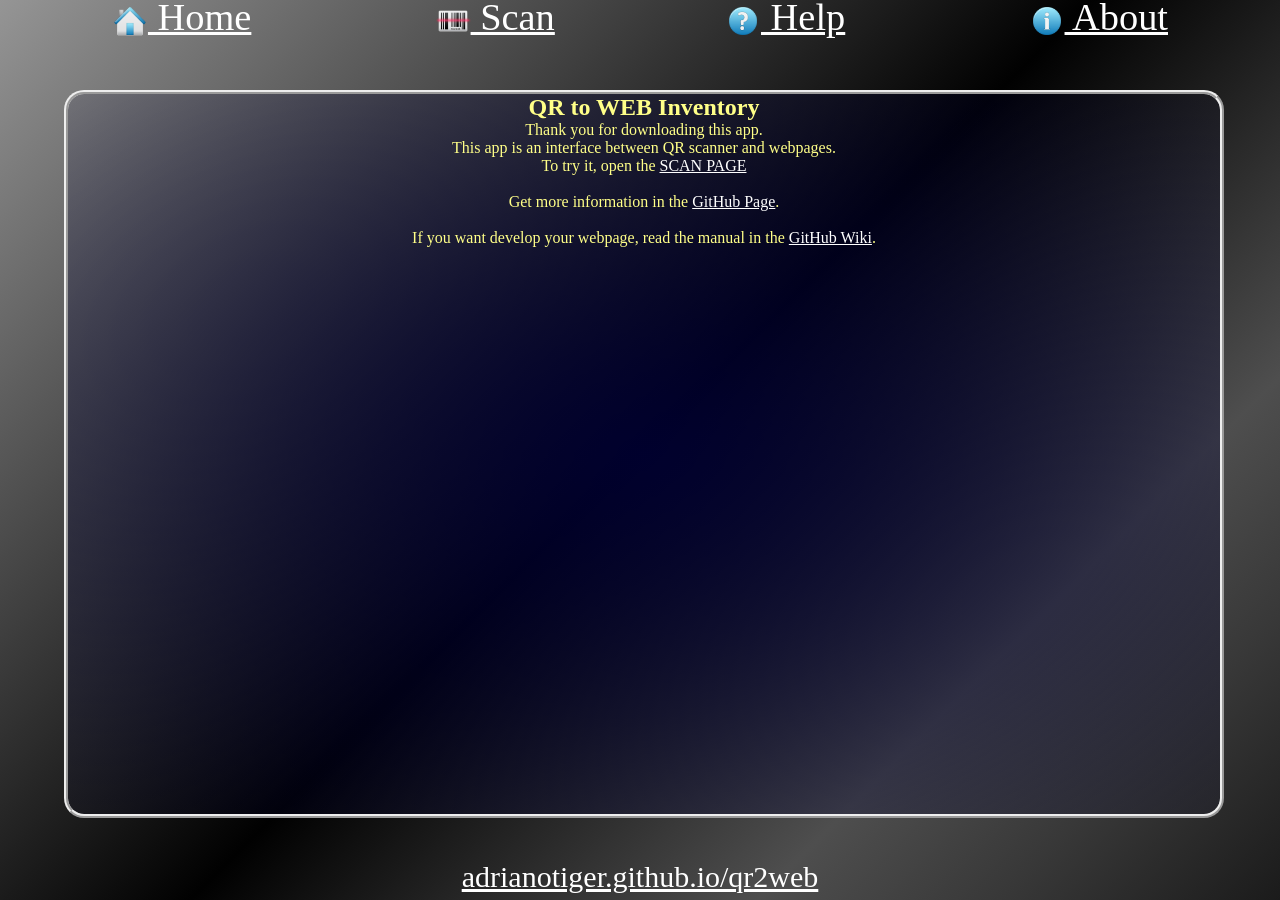
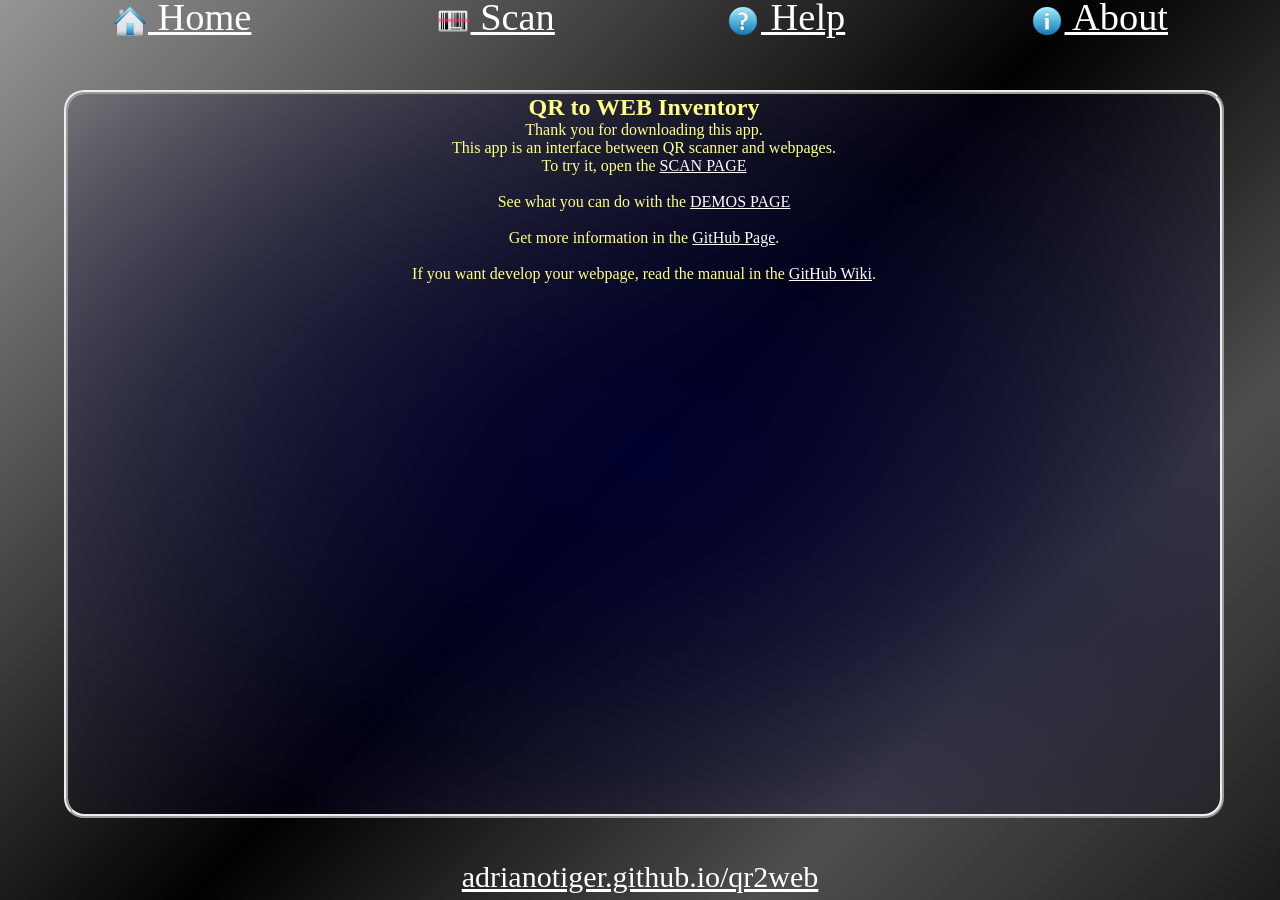
Before and after one commit to Adrianotiger/qr2web, a Jekyll site: the page built from index.html, in a window 1280 px wide. Built offline with Jekyll 4.4.1, drawn with Linux system fonts in a browser that asks for light colours.

Commit message:
Update index.html

```diff
--- a/index.html
+++ b/index.html
@@ -7,6 +7,7 @@ title: QR2Web Inventory - Home
         Thank you for downloading this app. <br>
 	This app is an interface between QR scanner and webpages.<br>
 	To try it, open the <a href="scan.html">SCAN PAGE</a><br><br>
+	See what you can do with the <a href="demos.html">DEMOS PAGE</a><br><br>
 	Get more information in the <a href="https://github.com/Adrianotiger/qr2web" target="_blank">GitHub Page</a>.<br><br>
 	If you want develop your webpage, read the manual in the <a href="https://github.com/Adrianotiger/qr2web/wiki" target="_blank">GitHub Wiki</a>.
 </div>
```
